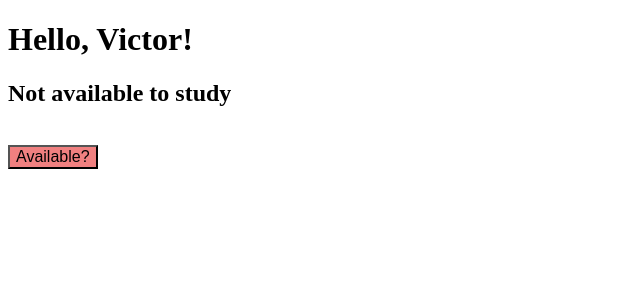
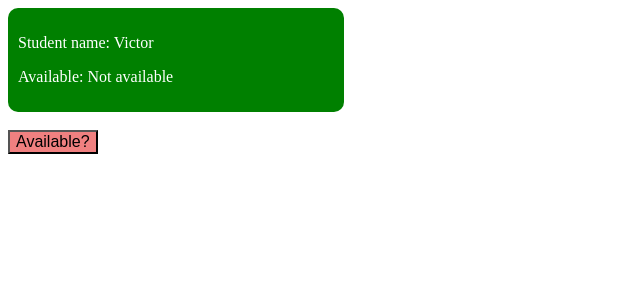
Before and after one commit to VictorRSilva05/pratica-angular-1, an Angular app: page / in a window 1280 px wide. Shown: the top 300 px of the page, without its empty margins (0-640 px from the left). Built offline with nearby package versions, Linux system fonts and the light colour scheme.

Commit message:
feat: add property binding

```diff
--- a/src/app/app.html
+++ b/src/app/app.html
@@ -1,6 +1,4 @@
-<h1>Hello, {{ name }}!</h1>
-
-<h2>{{available ? 'Available to study' : 'Not available to study'}}</h2>
+<app-status-card [available]="available" [studentName]="name"></app-status-card>
 
 <br>
 
--- a/src/app/status-card/status-card.html
+++ b/src/app/status-card/status-card.html
@@ -1 +1,4 @@
-<p>status-card works!</p>
+<div class="status-card">
+    <p>Student name: {{studentName}}</p>
+    <p>Available: {{ available ? 'Available' : 'Not available'}}</p>
+</div>
--- a/src/app/status-card/status-card.scss
+++ b/src/app/status-card/status-card.scss
@@ -0,0 +1,10 @@
+.status-card{
+    width: 25%;
+    background-color: green;
+    border-radius: 10px;
+    padding: 10px;
+}
+
+p{
+    color: white;
+}
```
Also changed, not shown: src/app/status-card/status-card.ts (+6 -2 lines).
